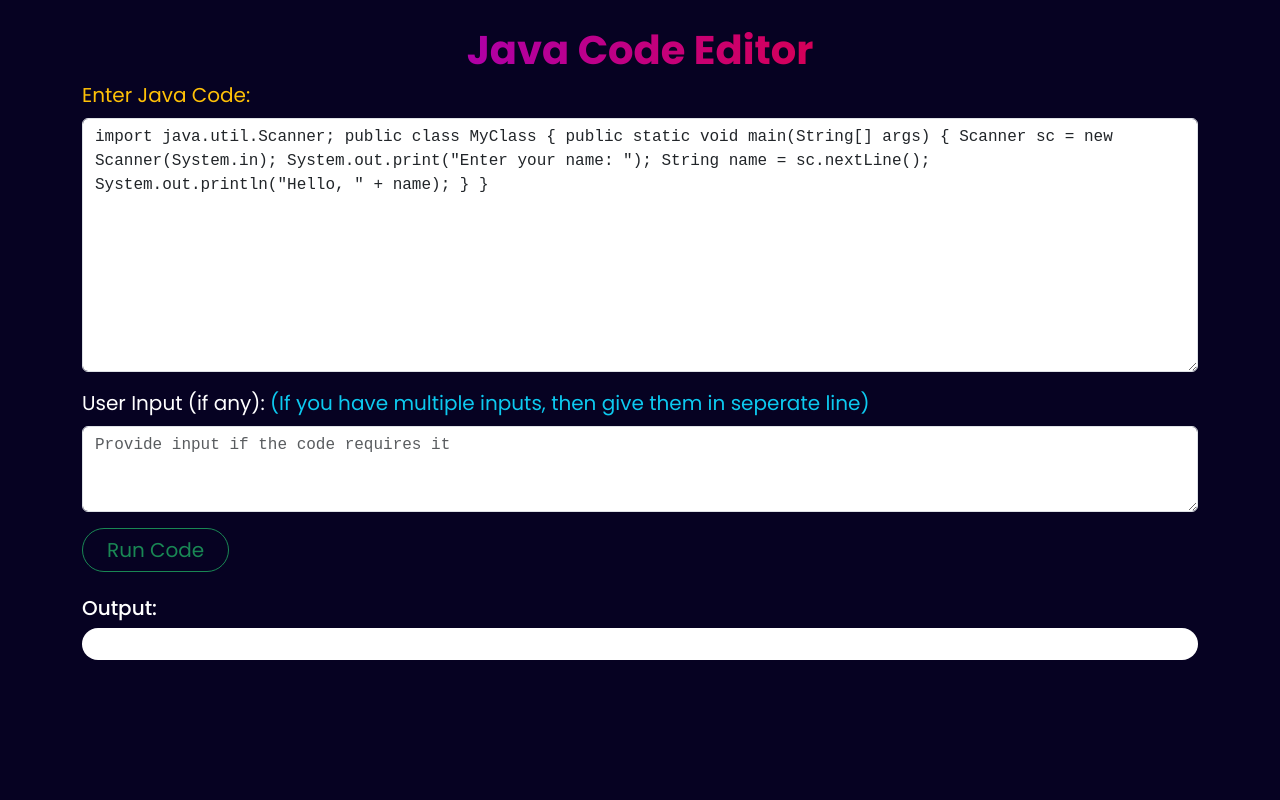
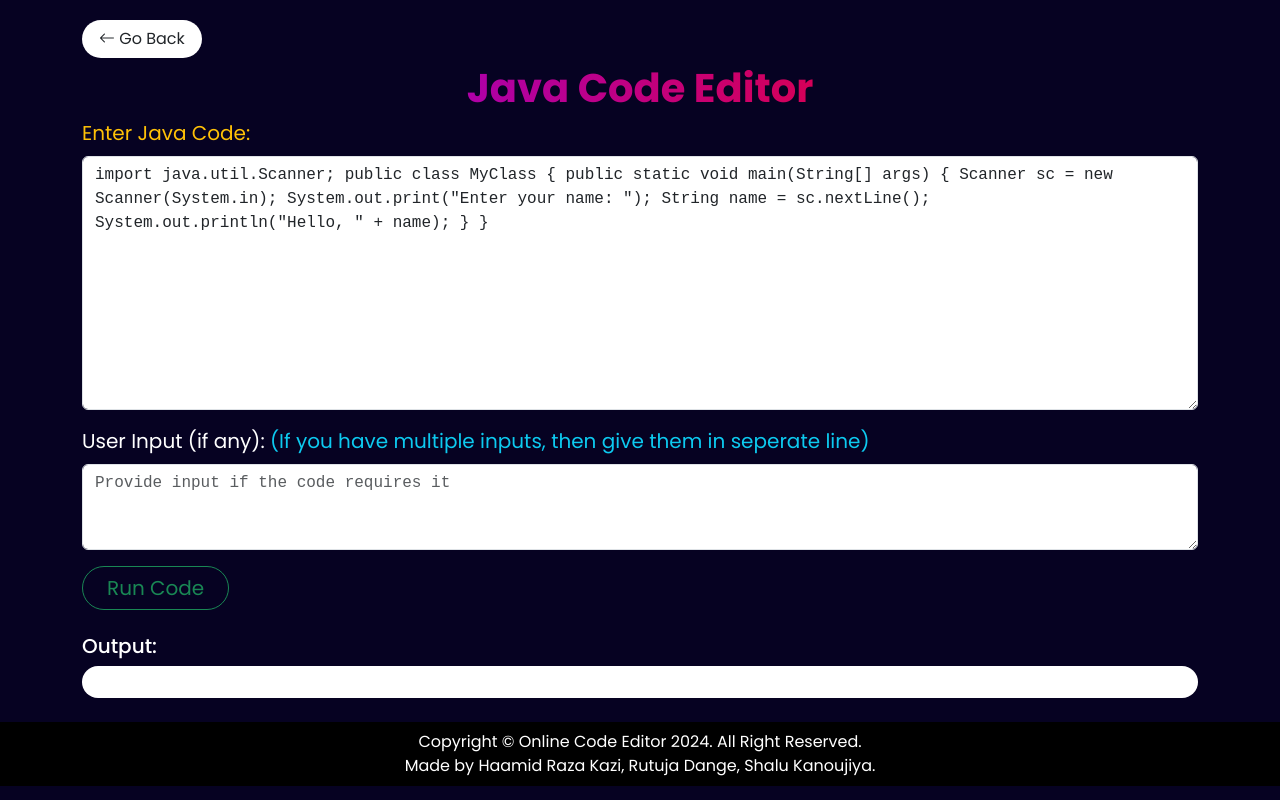
Before and after one commit to Haamidraza03/Online_Code_Editor, a plain HTML site: page java.html in a window 1280 px wide. Drawn offline with nearby package versions, Linux system fonts and the light colour scheme.

Commit message:
final commit

```diff
--- a/java.html
+++ b/java.html
@@ -6,6 +6,7 @@
     <link rel="shortcut icon" href="./Designer.png" type="image/x-icon">
     <title>Java Code Editor</title>
     <link href="https://cdn.jsdelivr.net/npm/bootstrap@5.3.0/dist/css/bootstrap.min.css" rel="stylesheet">
+    <link rel="stylesheet" href="https://cdn.jsdelivr.net/npm/bootstrap-icons@1.11.3/font/bootstrap-icons.min.css">
     <link rel="stylesheet" href="style.css">
     <style>
         body { padding-top: 20px; }
@@ -14,6 +15,7 @@
 </head>
 <body>
     <div class="container text-white">
+        <a href="./index.html" class="btn bg-body rounded-pill px-3 text-dark"><i class="bi bi-arrow-left"></i> Go Back</a>
         <p class="text-center clip fs-1 m-0"><b>Java Code Editor</b></p>
         <div class="mb-3">
             <label for="code" class="form-label text-warning fs-5">Enter Java Code:</label>
@@ -25,7 +27,19 @@
         </div>
         <button class="btn btn-outline-success fs-5 px-4 rounded-pill" id="runCodeBtn">Run Code</button>
         <h3 class="mt-4 fs-5">Output:</h3>
-        <pre id="output" class="p-3 text-dark bg-body rounded-4 fs-5"></pre>
+        <pre id="output" class="p-3 text-dark bg-body rounded-4 mb-4 fs-5"></pre>
+    </div>
+    <div class="container-fluid">
+        <div class="row justify-content-center text-center py-2 mt-3 bg-black text-white">
+            <footer class="footer">
+                <div>
+                    Copyright &#169; Online Code Editor 2024. All Right Reserved.
+                </div>
+                <div>
+                  Made by <a href="https://hrk03.vercel.app" class="text-white" style="text-decoration: none;">Haamid Raza Kazi</a>, Rutuja Dange, Shalu Kanoujiya.
+                </div>
+            </footer>
+          </div>
     </div>
 
     <script>
--- a/style.css
+++ b/style.css
@@ -27,3 +27,7 @@ iframe {
     background-clip: text;
     -webkit-background-clip: text;
 }
+
+a:hover{
+    font-weight: bolder !important;
+}
```
Also changed, not shown: index.html (+15 -5 lines).
